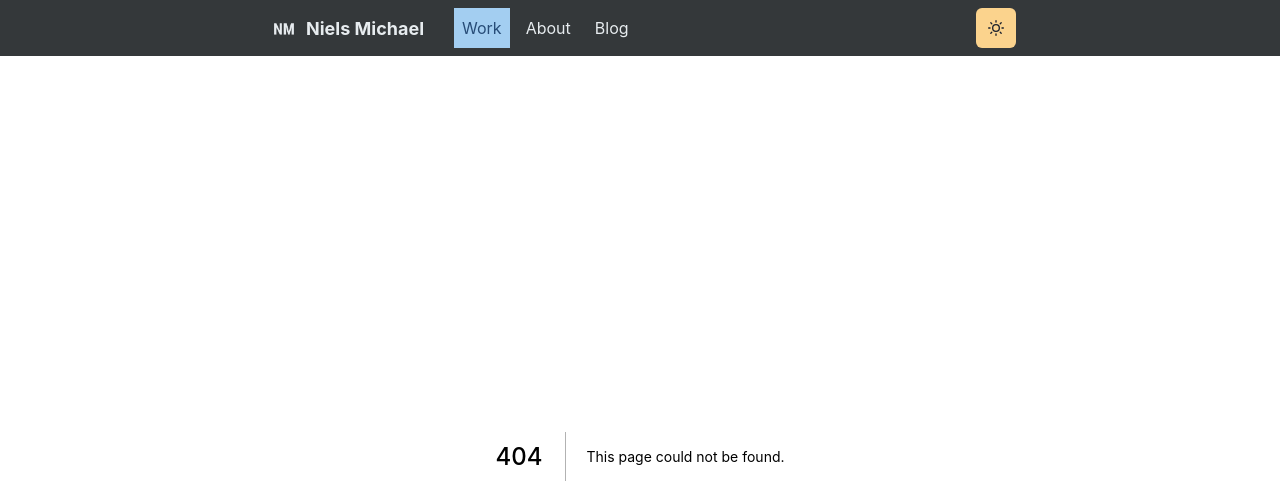
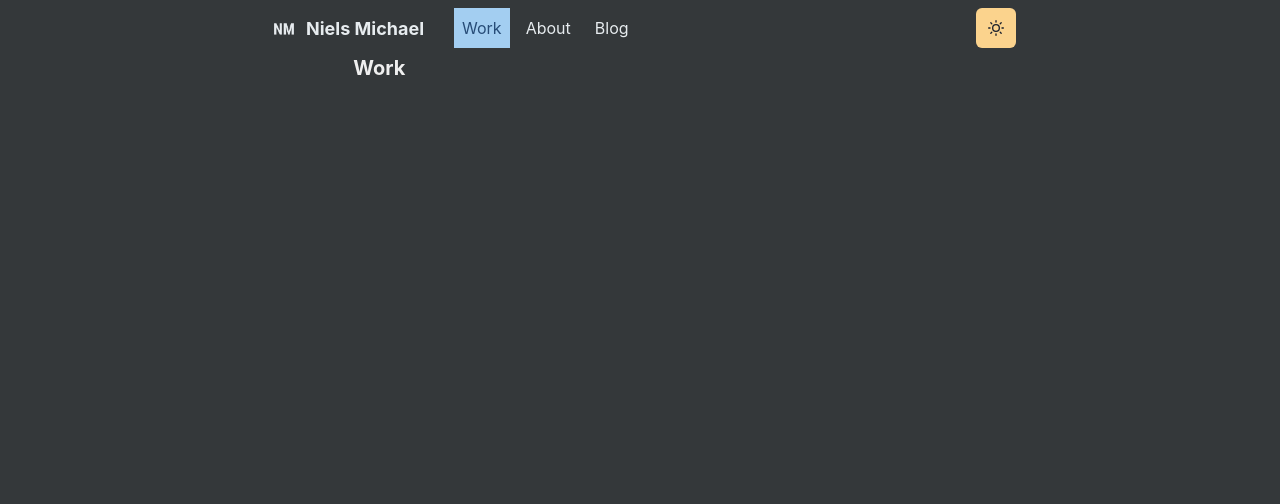
Before and after one commit to nielsmichael/niels-homepage, a Next.js app: page /work in a window 1280 px wide. Before the commit this address had no page. Shown: the top 504 px of the page. Built offline with nearby package versions, Linux system fonts and the light colour scheme.

Commit message:
Add Work page

```diff
--- /dev/null
+++ b/pages/work.js
@@ -0,0 +1,13 @@
+import { Container, Heading, SimpleGrid, Divider } from '@chakra-ui/react'
+
+import Section from '../components/section'
+
+const Work = () => {
+  return (
+    <Container>
+      <Heading as='h2' fontSize={20} mb={4}>Work</Heading>
+    </Container>
+  )
+}
+
+export default Work
```
